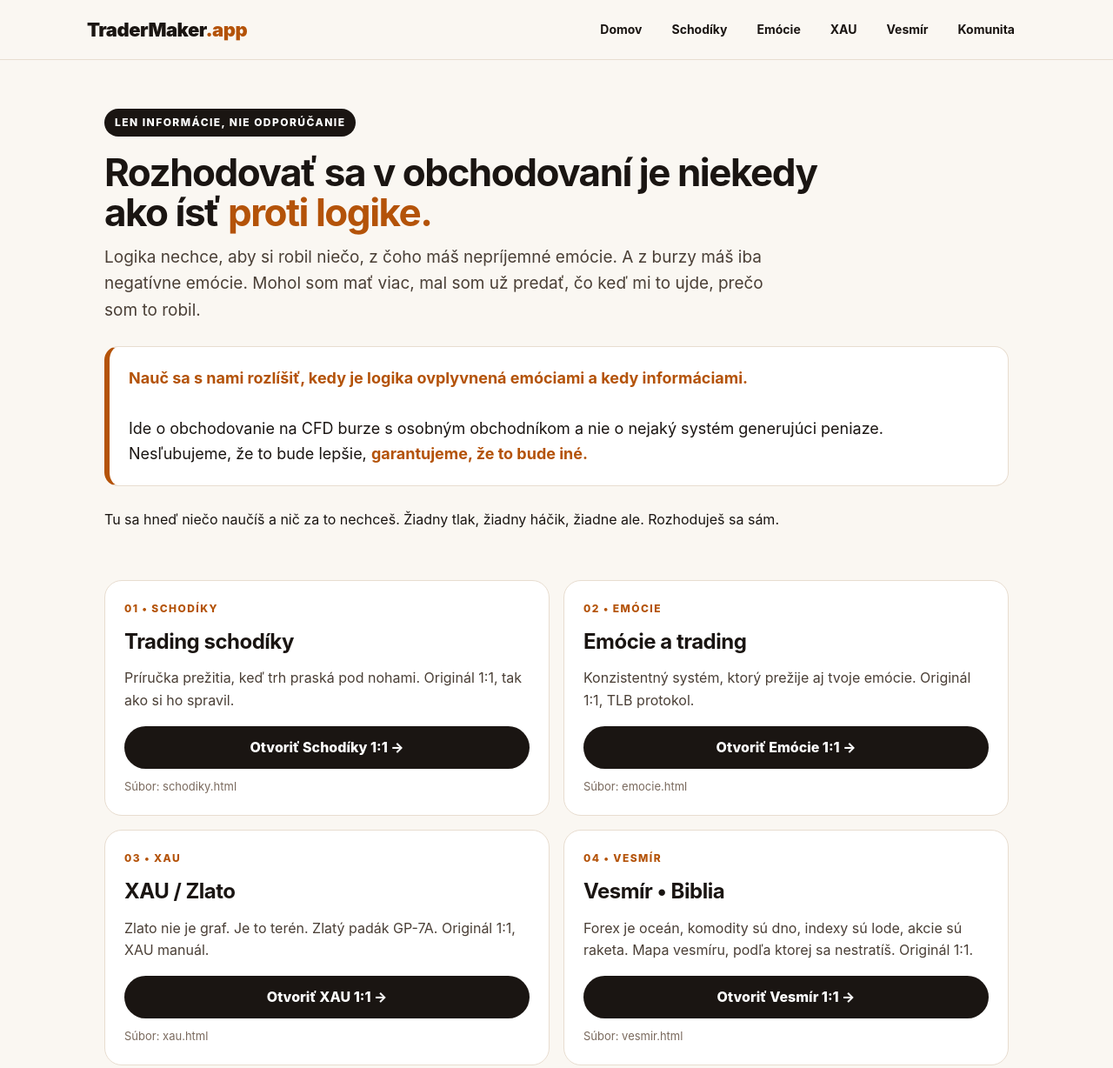
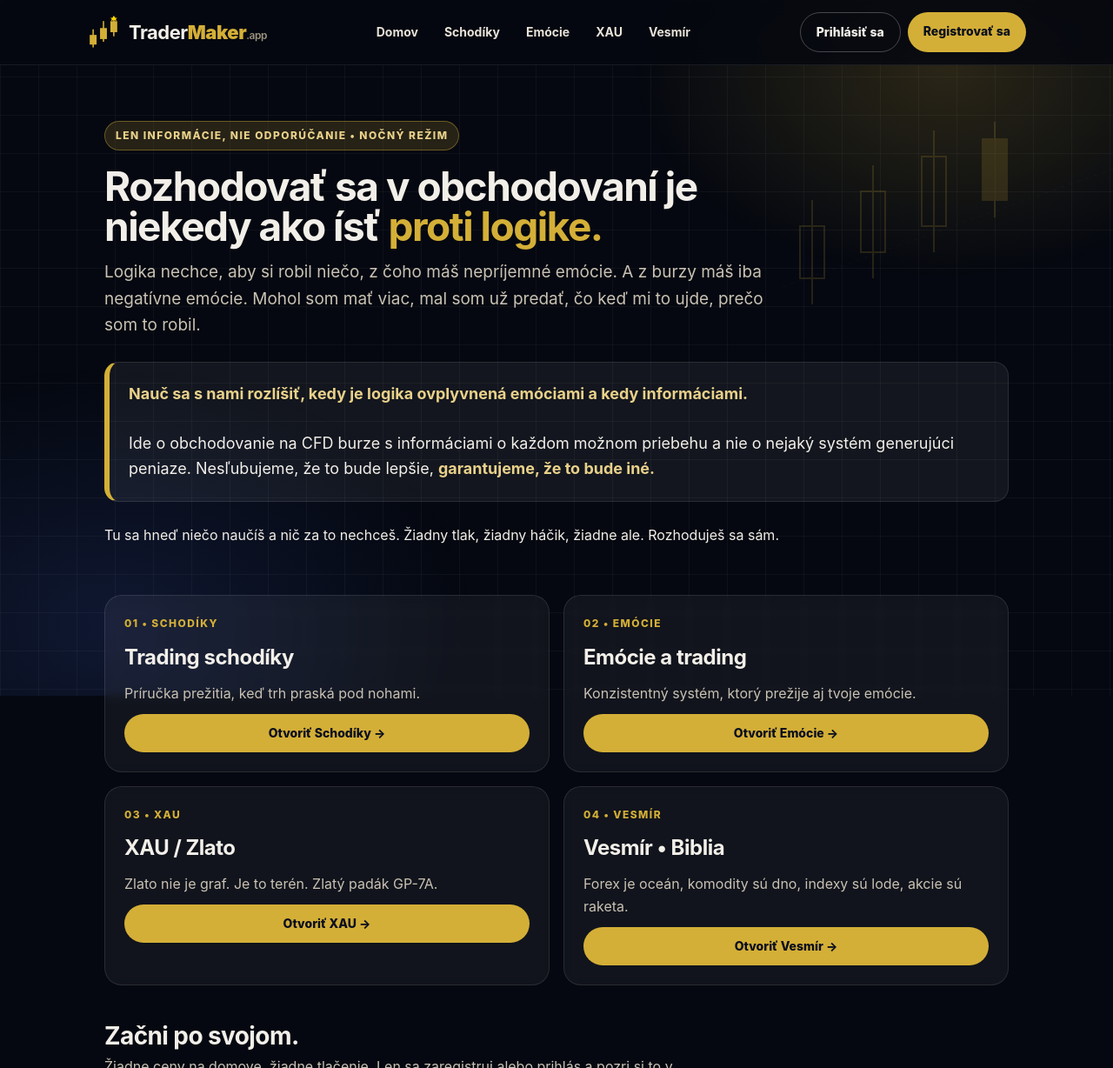
Before and after one commit to TLBSimon/TraderMaker, a plain HTML site: page index.html in a window 1280 px wide. Shown: the top 1228 px of the page at 87% size. Drawn offline with Linux system fonts and the light colour scheme.

Commit message:
Add files via upload

```diff
--- a/index.html
+++ b/index.html
@@ -6,69 +6,65 @@
 <title>TraderMaker.app - Zachovaj tvár a buď úspešný po svojom</title>
 <style>
 *{box-sizing:border-box;margin:0;padding:0}
-body{font-family:Inter,system-ui,-apple-system,Segoe UI,Roboto,Arial,sans-serif;background:#faf7f2;color:#1a1512;line-height:1.6}
-.wrap{max-width:1080px;margin:0 auto;padding:0 20px}
-header{position:sticky;top:0;background:rgba(250,247,242,.95);backdrop-filter:blur(8px);border-bottom:1px solid #e8ddd0;z-index:10}
-.top{display:flex;align-items:center;justify-content:space-between;padding:14px 0}
-.logo{font-weight:900;font-size:22px;letter-spacing:-.5px}
-.logo span{color:#b45309}
-nav{display:flex;gap:8px;flex-wrap:wrap}
-nav a{text-decoration:none;color:#1a1512;font-weight:700;font-size:14px;padding:8px 12px;border-radius:999px;border:1px solid transparent}
-nav a:hover{border-color:#e8ddd0;background:#fff}
-.hero{padding:56px 0 28px}
-.badge{display:inline-block;background:#1a1512;color:#fff;padding:6px 12px;border-radius:999px;font-size:12px;letter-spacing:.12em;font-weight:800}
-h1{font-size:44px;line-height:1.05;letter-spacing:-1.5px;margin:18px 0 14px;max-width:820px}
-h1 em{font-style:normal;color:#b45309}
-.lead{font-size:19px;color:#4a3f36;max-width:760px}
-.quote{margin:26px 0;background:#fff;border:1px solid #e8ddd0;border-left:6px solid #b45309;border-radius:16px;padding:22px}
+body{font-family:Inter,system-ui,-apple-system,Segoe UI,Roboto,Arial,sans-serif;background:#050810;color:#f2efe9;line-height:1.6;overflow-x:hidden}
+body:before{content:"";position:fixed;inset:0;background:
+radial-gradient(600px 400px at 85% 10%, rgba(212,175,55,.18), transparent 60%),
+radial-gradient(700px 500px at 10% 90%, rgba(80,120,255,.14), transparent 60%),
+linear-gradient(rgba(255,255,255,.04) 1px, transparent 1px),
+linear-gradient(90deg, rgba(255,255,255,.04) 1px, transparent 1px);
+background-size:auto,auto,44px 44px,44px 44px;pointer-events:none;z-index:0}
+.chart{position:fixed;right:-40px;top:120px;opacity:.16;pointer-events:none;z-index:0}
+.wrap{max-width:1080px;margin:0 auto;padding:0 20px;position:relative;z-index:1}
+header{position:sticky;top:0;background:rgba(5,8,16,.85);backdrop-filter:blur(12px);border-bottom:1px solid rgba(255,255,255,.08);z-index:10}
+.top{display:flex;align-items:center;justify-content:space-between;padding:14px 0;gap:12px;flex-wrap:wrap}
+.logo{display:flex;align-items:center;gap:10px;font-weight:900;font-size:22px;letter-spacing:-.5px}
+.logo svg{width:38px;height:38px}
+.logo b{color:#f2efe9}.logo i{font-style:normal;color:#d4af37}
+nav{display:flex;gap:6px;flex-wrap:wrap;align-items:center}
+nav a{text-decoration:none;color:#e8e2d8;font-weight:700;font-size:14px;padding:8px 12px;border-radius:999px}
+nav a:hover{background:rgba(255,255,255,.08)}
+.auth{display:flex;gap:8px}
+.btn{display:inline-block;background:#d4af37;color:#0a0f1e;text-decoration:none;font-weight:800;padding:11px 18px;border-radius:999px;text-align:center;font-size:14px}
+.btn.light{background:transparent;color:#f2efe9;border:1px solid rgba(255,255,255,.25)}
+.hero{padding:64px 0 28px}
+.badge{display:inline-block;background:rgba(212,175,55,.16);border:1px solid rgba(212,175,55,.4);color:#e9d18a;padding:6px 12px;border-radius:999px;font-size:12px;letter-spacing:.12em;font-weight:800}
+h1{font-size:46px;line-height:1.02;letter-spacing:-1.5px;margin:18px 0 14px;max-width:840px}
+h1 em{font-style:normal;color:#d4af37}
+.lead{font-size:19px;color:#c9c2b4;max-width:760px}
+.quote{margin:26px 0;background:rgba(255,255,255,.06);border:1px solid rgba(255,255,255,.1);border-left:6px solid #d4af37;border-radius:16px;padding:22px}
 .quote p{font-size:18px}
-.quote b{color:#b45309}
+.quote b{color:#e9d18a}
 .grid{display:grid;grid-template-columns:1fr 1fr;gap:16px;margin:28px 0 8px}
 @media(max-width:720px){.grid{grid-template-columns:1fr}h1{font-size:34px}}
-.card{background:#fff;border:1px solid #e8ddd0;border-radius:20px;padding:22px;display:flex;flex-direction:column;gap:10px}
+.card{background:rgba(255,255,255,.05);border:1px solid rgba(255,255,255,.1);border-radius:20px;padding:22px;display:flex;flex-direction:column;gap:10px;backdrop-filter:blur(6px)}
+.card:hover{border-color:rgba(212,175,55,.5)}
 .card h2{font-size:24px;letter-spacing:-.5px}
-.card p{color:#4a3f36}
-.tag{font-size:12px;font-weight:800;letter-spacing:.12em;text-transform:uppercase;color:#b45309}
-.btn{display:inline-block;margin-top:6px;background:#1a1512;color:#fff;text-decoration:none;font-weight:800;padding:12px 16px;border-radius:999px;text-align:center}
-.btn.light{background:#fff;color:#1a1512;border:1px solid #1a1512}
+.card p{color:#c9c2b4}
+.tag{font-size:12px;font-weight:800;letter-spacing:.12em;text-transform:uppercase;color:#d4af37}
 .section{padding:28px 0}
-.panel{background:#1a1512;color:#fff;border-radius:24px;padding:28px}
-.panel h2{font-size:30px;letter-spacing:-.8px;margin-bottom:10px}
-.panel p{color:#d6ccc2}
-.price{display:flex;gap:16px;flex-wrap:wrap;margin-top:18px}
-.price div{background:#fff;color:#1a1512;border-radius:16px;padding:16px;flex:1;min-width:220px}
-.price b{font-size:28px}
-footer{border-top:1px solid #e8ddd0;padding:22px 0 36px;color:#7a6a5e;font-size:14px}
-.small{font-size:13px;color:#7a6a5e}
+.auth-big{display:flex;gap:12px;flex-wrap:wrap;margin-top:18px}
+footer{border-top:1px solid rgba(255,255,255,.08);padding:22px 0 36px;color:#9a937f;font-size:14px}
+.small{font-size:13px;color:#9a937f}
 </style>
 </head>
 <body>
-<header><div class="wrap top"><div class="logo">TraderMaker<span>.app</span></div><nav><a href="index.html">Domov</a><a href="schodiky.html">Schodíky</a><a href="emocie.html">Emócie</a><a href="xau.html">XAU</a><a href="vesmir.html">Vesmír</a><a href="#komunita">Komunita</a></nav></div></header>
+<svg class="chart" width="420" height="260" viewBox="0 0 420 260" fill="none"><g stroke="#d4af37" stroke-width="2"><rect x="20" y="140" width="28" height="60"/><line x1="34" y1="110" x2="34" y2="230"/><rect x="90" y="100" width="28" height="70"/><line x1="104" y1="70" x2="104" y2="200"/><rect x="160" y="60" width="28" height="80"/><line x1="174" y1="30" x2="174" y2="170"/><rect x="230" y="40" width="28" height="70" fill="#d4af37"/><line x1="244" y1="20" x2="244" y2="130"/></g><path d="M0 210 L420 60" stroke="#fff" stroke-opacity=".2" stroke-dasharray="4 6"/></svg>
+<header><div class="wrap top"><div class="logo"><svg viewBox="0 0 48 48" fill="none"><rect x="4" y="28" width="10" height="14" fill="#d4af37"/><line x1="9" y1="20" x2="9" y2="46" stroke="#d4af37" stroke-width="2"/><rect x="19" y="18" width="10" height="16" fill="#d4af37"/><line x1="24" y1="8" x2="24" y2="38" stroke="#d4af37" stroke-width="2"/><rect x="34" y="8" width="10" height="16" fill="#d4af37"/><line x1="39" y1="2" x2="39" y2="30" stroke="#d4af37" stroke-width="2"/><path d="M39 0 L41 3 L44 3 L42 5 L43 8 L39 6 L35 8 L36 5 L34 3 L37 3 Z" fill="#ffd700"/></svg><span><b>Trader</b><i>Maker</i><span style="font-size:12px;color:#9a937f;font-weight:600">.app</span></span></div><nav><a href="index.html">Domov</a><a href="schodiky.html">Schodíky</a><a href="emocie.html">Emócie</a><a href="xau.html">XAU</a><a href="vesmir.html">Vesmír</a></nav><div class="auth"><a class="btn light" href="#registracia">Prihlásiť sa</a><a class="btn" href="#registracia">Registrovať sa</a></div></div></header>
 <main class="wrap">
 <section class="hero">
-<span class="badge">LEN INFORMÁCIE, NIE ODPORÚČANIE</span>
+<span class="badge">LEN INFORMÁCIE, NIE ODPORÚČANIE • NOČNÝ REŽIM</span>
 <h1>Rozhodovať sa v obchodovaní je niekedy ako ísť <em>proti logike.</em></h1>
 <p class="lead">Logika nechce, aby si robil niečo, z čoho máš nepríjemné emócie. A z burzy máš iba negatívne emócie. Mohol som mať viac, mal som už predať, čo keď mi to ujde, prečo som to robil.</p>
-<div class="quote"><p><b>Nauč sa s nami rozlíšiť, kedy je logika ovplyvnená emóciami a kedy informáciami.</b><br><br>Ide o obchodovanie na CFD burze s osobným obchodníkom a nie o nejaký systém generujúci peniaze. Nesľubujeme, že to bude lepšie, <b>garantujeme, že to bude iné.</b></p></div>
+<div class="quote"><p><b>Nauč sa s nami rozlíšiť, kedy je logika ovplyvnená emóciami a kedy informáciami.</b><br><br>Ide o obchodovanie na CFD burze s informáciami o každom možnom priebehu a nie o nejaký systém generujúci peniaze. Nesľubujeme, že to bude lepšie, <b>garantujeme, že to bude iné.</b></p></div>
 <p>Tu sa hneď niečo naučíš a nič za to nechceš. Žiadny tlak, žiadny háčik, žiadne ale. Rozhoduješ sa sám.</p>
 </section>
-
-<section>
-<div class="grid">
-<article class="card"><span class="tag">01 • Schodíky</span><h2>Trading schodíky</h2><p>Príručka prežitia, keď trh praská pod nohami. Originál 1:1, tak ako si ho spravil.</p><a class="btn" href="schodiky.html">Otvoriť Schodíky 1:1 →</a><span class="small">Súbor: schodiky.html</span></article>
-<article class="card"><span class="tag">02 • Emócie</span><h2>Emócie a trading</h2><p>Konzistentný systém, ktorý prežije aj tvoje emócie. Originál 1:1, TLB protokol.</p><a class="btn" href="emocie.html">Otvoriť Emócie 1:1 →</a><span class="small">Súbor: emocie.html</span></article>
-<article class="card"><span class="tag">03 • XAU</span><h2>XAU / Zlato</h2><p>Zlato nie je graf. Je to terén. Zlatý padák GP-7A. Originál 1:1, XAU manuál.</p><a class="btn" href="xau.html">Otvoriť XAU 1:1 →</a><span class="small">Súbor: xau.html</span></article>
-<article class="card"><span class="tag">04 • Vesmír</span><h2>Vesmír • Biblia</h2><p>Forex je oceán, komodity sú dno, indexy sú lode, akcie sú raketa. Mapa vesmíru, podľa ktorej sa nestratíš. Originál 1:1.</p><a class="btn" href="vesmir.html">Otvoriť Vesmír 1:1 →</a><span class="small">Súbor: vesmir.html</span></article>
-</div>
-<p class="small">Ako to funguje na stránke: V GitHube musia byť spolu s týmto index.html aj tie 4 súbory s presne týmito menami: schodiky.html, emocie.html, xau.html, vesmir.html. Potom kliknutie otvorí originál 1:1 so všetkým.</p>
-</section>
-
-<section class="section" id="komunita">
-<div class="panel"><h2>Komunita, nie kurz za 500.</h2><p>Komunita ľudí, kde môžu zdieľať poznatky, komentovať, dopýtať sa čo nie je jasné, nesúhlasiť s vysvetlením prečo. Nie monológ, ale dialóg. Keď prerobíš, tak 4% účtu a nie celý účet, lebo si bol varovaný.</p>
-<div class="price"><div><span class="tag">Prvý mesiac</span><br><b>2 €</b><p>Na vyskúšanie, nech si to ohmataješ.</p></div><div><span class="tag">Potom mesačne</span><br><b>9,99 €</b><p>Ako dve kávy. Žiadny tlak, len pozvanie.</p></div></div>
-<p style="margin-top:16px"><a class="btn light" href="mailto:info@tradermaker.app" style="background:#fff;color:#1a1512">Zapísať sa do komunity</a></p>
-</div>
-</section>
+<section><div class="grid">
+<article class="card"><span class="tag">01 • Schodíky</span><h2>Trading schodíky</h2><p>Príručka prežitia, keď trh praská pod nohami.</p><a class="btn" href="schodiky.html">Otvoriť Schodíky →</a></article>
+<article class="card"><span class="tag">02 • Emócie</span><h2>Emócie a trading</h2><p>Konzistentný systém, ktorý prežije aj tvoje emócie.</p><a class="btn" href="emocie.html">Otvoriť Emócie →</a></article>
+<article class="card"><span class="tag">03 • XAU</span><h2>XAU / Zlato</h2><p>Zlato nie je graf. Je to terén. Zlatý padák GP-7A.</p><a class="btn" href="xau.html">Otvoriť XAU →</a></article>
+<article class="card"><span class="tag">04 • Vesmír</span><h2>Vesmír • Biblia</h2><p>Forex je oceán, komodity sú dno, indexy sú lode, akcie sú raketa.</p><a class="btn" href="vesmir.html">Otvoriť Vesmír →</a></article>
+</div></section>
+<section class="section" id="registracia"><h2 style="font-size:28px;letter-spacing:-.6px">Začni po svojom.</h2><p style="color:#c9c2b4;max-width:680px">Žiadne ceny na domove, žiadne tlačenie. Len sa zaregistruj alebo prihlás a pozri si to v kľude. Komunitu vymyslíme inak, samostatne.</p><div class="auth-big"><a class="btn" href="#registracia">Registrovať sa</a><a class="btn light" href="#registracia">Prihlásiť sa</a></div><p class="small" style="margin-top:12px">Len informácie, nie odporúčanie. Keď prerobíš, tak 4% účtu a nie celý účet, lebo si bol varovaný.</p></section>
 </main>
 <footer><div class="wrap"><b>TraderMaker.app</b> • Zachovaj tvár a buď úspešný po svojom. Nie byť kráľ, ale žiť naplno.<br><span class="small">Len informácie, nie odporúčanie • Rozhoduješ sa sám.</span></div></footer>
 </body>
```
